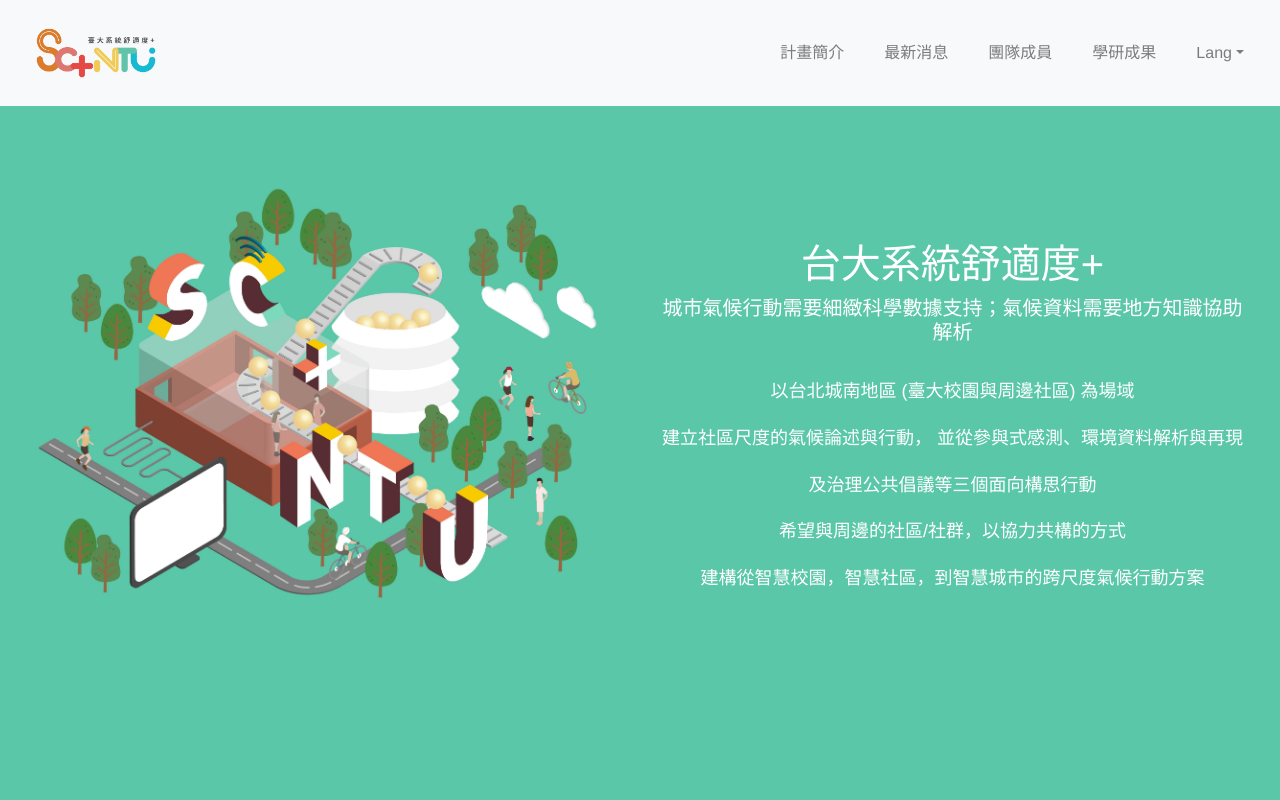
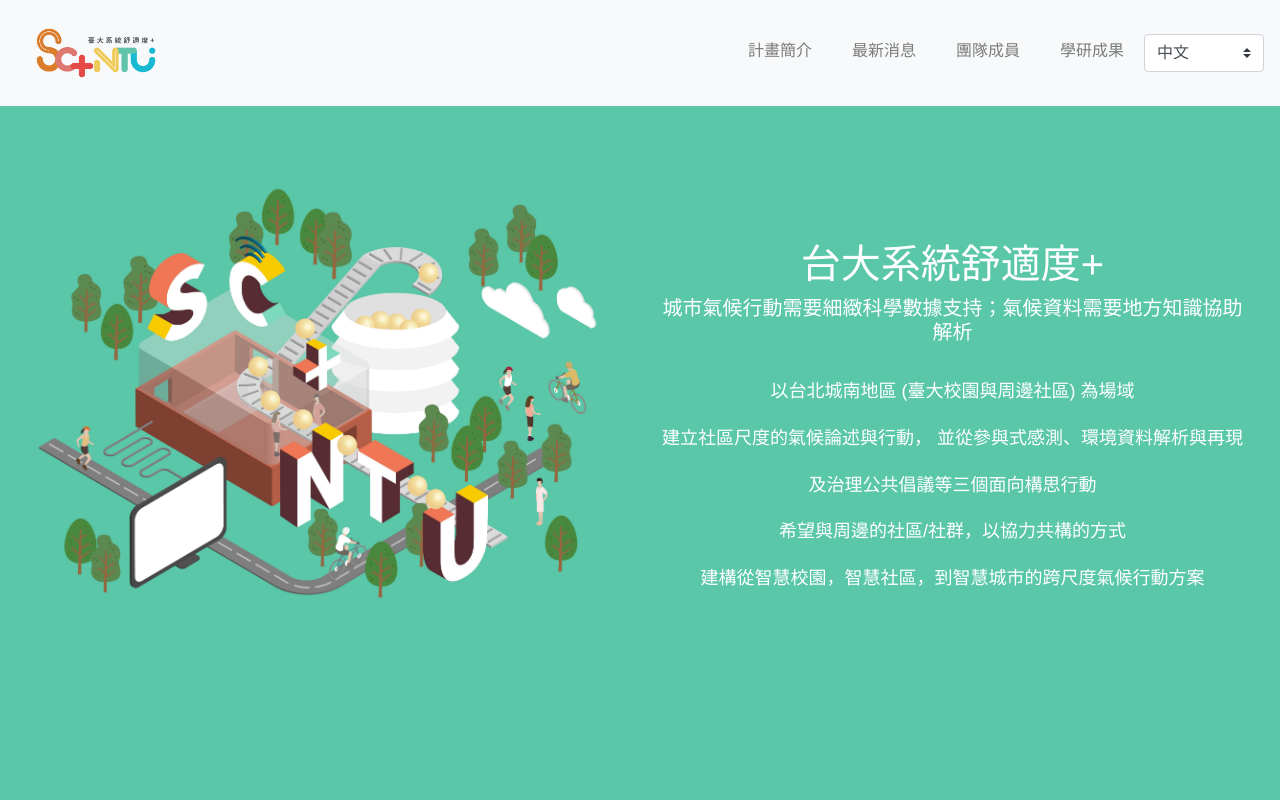
Before and after one commit to sky85245630/scntu, a Vue app: page / in a window 1280 px wide. Shown: the top 800 px of the page. Built offline with nearby package versions, Linux system fonts and the light colour scheme.

Commit message:
i18n DONE

```diff
--- a/package.json
+++ b/package.json
@@ -14,7 +14,7 @@
     "jquery": "^3.5.1",
     "owl.carousel2": "^2.2.1",
     "vue": "^2.6.12",
-    "vue-i18n": "^8.22.2"
+    "vue-i18n": "^8.24.4"
   },
   "devDependencies": {
     "@vue/cli-plugin-babel": "~4.5.0",
--- a/src/components/navbar.vue
+++ b/src/components/navbar.vue
@@ -14,20 +14,58 @@
       <b-collapse id="nav-collapse" is-nav>
         <!-- Right aligned nav items -->
         <b-navbar-nav class="ml-auto">
-          <b-nav-item href="#1">計畫簡介</b-nav-item>
-          <b-nav-item href="#2">最新消息</b-nav-item>
-          <b-nav-item href="#3">團隊成員</b-nav-item>
-          <b-nav-item href="#4">學研成果</b-nav-item>
+          <b-nav-item href="#1">{{ $t("Navbar.title1") }}</b-nav-item>
+          <b-nav-item href="#2">{{ $t("Navbar.title2") }}</b-nav-item>
+          <b-nav-item href="#3">{{ $t("Navbar.title3") }}</b-nav-item>
+          <b-nav-item href="#4">{{ $t("Navbar.title4") }}</b-nav-item>
 
-          <b-nav-item-dropdown text="Lang" right>
-            <b-dropdown-item href="#">中文</b-dropdown-item>
-            <b-dropdown-item href="#">EN</b-dropdown-item>
-          </b-nav-item-dropdown>
+          <b-form-select
+            style="width:120px"
+            v-model="Lang"
+            :options="options"
+            @change="change"
+          ></b-form-select>
         </b-navbar-nav>
       </b-collapse>
     </b-navbar>
   </div>
 </template>
+
+<script>
+// import i18n from "vue-i18n";
+// import i18n from "vue-i18n";
+import i18n from "@/main.js";
+
+export default {
+  data() {
+    return {
+      Lang: "tw",
+      options: [
+        {
+          value: "tw",
+          text: "中文"
+        },
+        {
+          value: "en",
+          text: "English"
+        }
+      ]
+    };
+  },
+  methods: {
+    change() {
+      console.log("this.lang", this.Lang);
+      console.log("tt", this.$t(`__continue`));
+      localStorage.setItem("SCNTU_LANG", this.Lang);
+      console.log("i18n.locale", i18n.locale);
+      console.log("i18n", i18n);
+      i18n.locale = this.Lang;
+      // $bus.$emit("QQ", this.Lang);
+    }
+  },
+  watch: {}
+};
+</script>
 
 <style lang="css">
 .header_fixed {
--- /dev/null
+++ b/src/i18n/en.js
@@ -0,0 +1,8 @@
+export default {
+    Navbar: {
+        title1: "Project Mission",
+        title2: "Latest News",
+        title3: "Team Members",
+        title4: "Archive",
+    }
+}
--- /dev/null
+++ b/src/i18n/tw.js
@@ -0,0 +1,8 @@
+export default {
+    Navbar: {
+        title1: "計畫簡介",
+        title2: "最新消息",
+        title3: "團隊成員",
+        title4: "學研成果",
+    }
+}
--- a/src/main.js
+++ b/src/main.js
@@ -1,13 +1,37 @@
 import Vue from 'vue'
 import App from './App.vue'
-import { BootstrapVue, IconsPlugin } from 'bootstrap-vue'
+import {
+  BootstrapVue,
+  IconsPlugin
+} from 'bootstrap-vue'
 import VueI18n from 'vue-i18n'
+
+// 自訂語言檔
+import en from './i18n/en'
+import tw from './i18n/tw'
 
 Vue.use(VueI18n)
 Vue.config.productionTip = false
 Vue.use(BootstrapVue)
 Vue.use(IconsPlugin)
 
+
+// 建立 VueI18n 實體
+const i18n = new VueI18n({
+  locale: 'tw',
+  messages: {
+    en,
+    tw
+  }
+})
+
+// this.$bus.$on("QQ", e => {
+//   console.log("bus", e)
+// })
+
 new Vue({
+  i18n,
   render: h => h(App),
 }).$mount('#app')
+
+export default i18n
```
Also changed, not shown: 1 other file (tests, documents, lock files or other folders).
